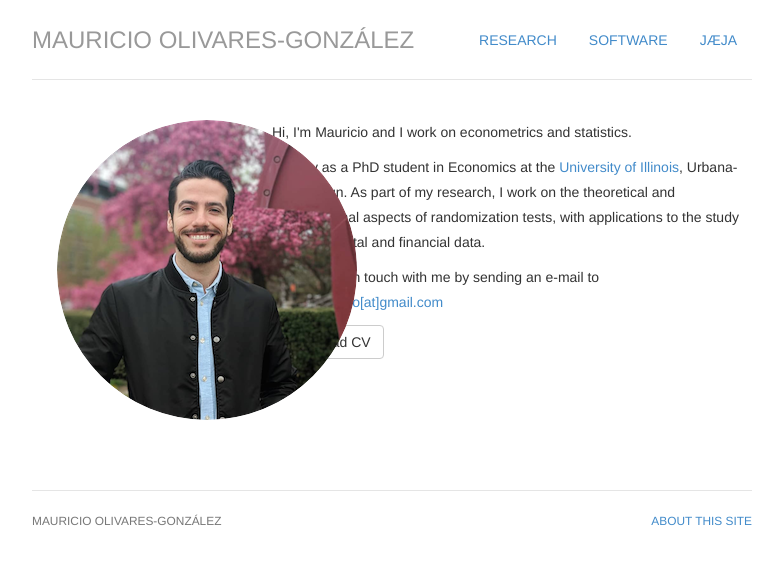
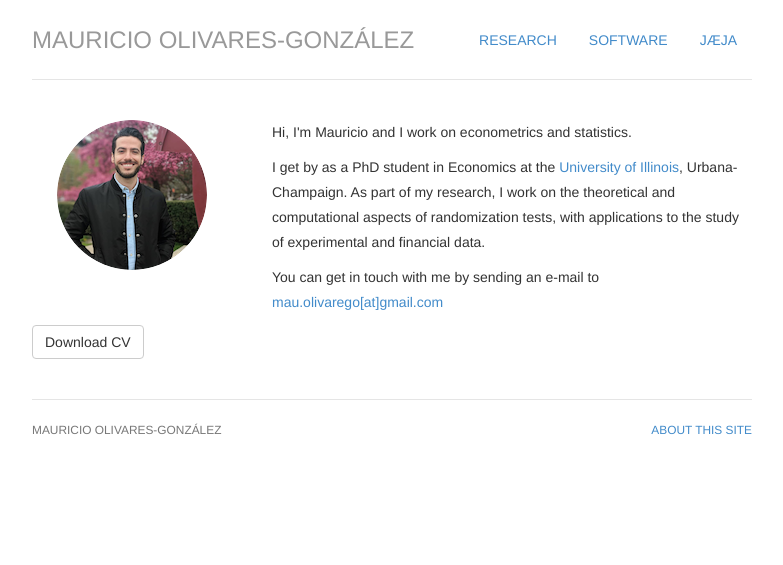
Before and after one commit to mauolivares/mauolivares.github.io, a Jekyll site: the page built from index.html, in a window 1280 px wide. Shown: the top 565 px of the page, without its empty margins (248-1031 px from the left). Built offline with Jekyll 4.4.1, drawn with Linux system fonts in a browser that asks for light colours.

Commit message:
profile pic

```diff
--- a/index.html
+++ b/index.html
@@ -10,7 +10,7 @@ description: Mauricio Olivares is a 5th year PhD student in Economics at the Uni
 <!-- <div class="jumbotron"> -->
 <div class="row marketing">
 	<div class="col-sm-4">
-	<img  class="img-circle avatar" alt="Mauricio Olivares" src="img/circle-mau.png" align="left" , hspace="10px">
+	<img  class="img-circle avatar" alt="Mauricio Olivares" src="img/circle-mau1.png" align="left" , hspace="10px">
 	</div>
 	<div>
 	<p> Hi, I'm <span itemprop="name">Mauricio</span> and I work on econometrics and statistics.</p>
```
Also changed, not shown: img/IMG_20190425_172848_826.jpg (added), img/circle-mau1.png (added).
